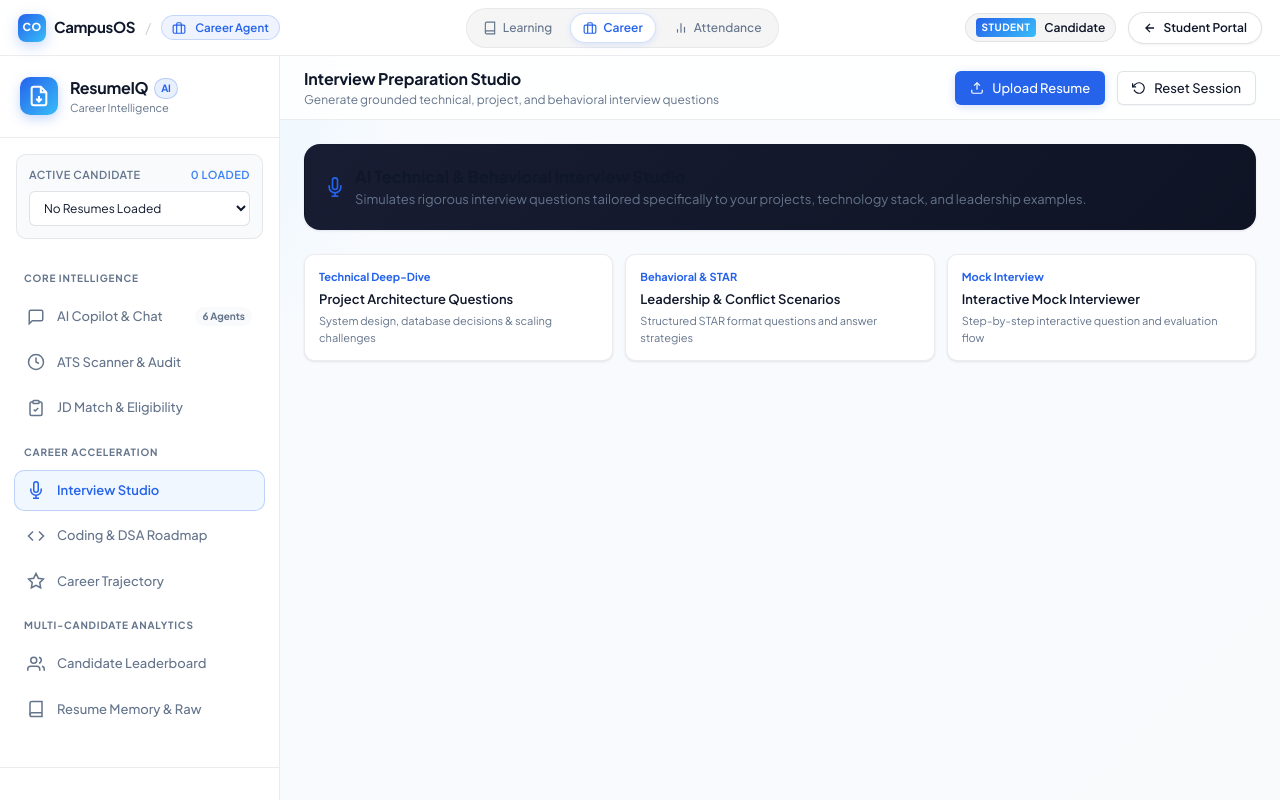
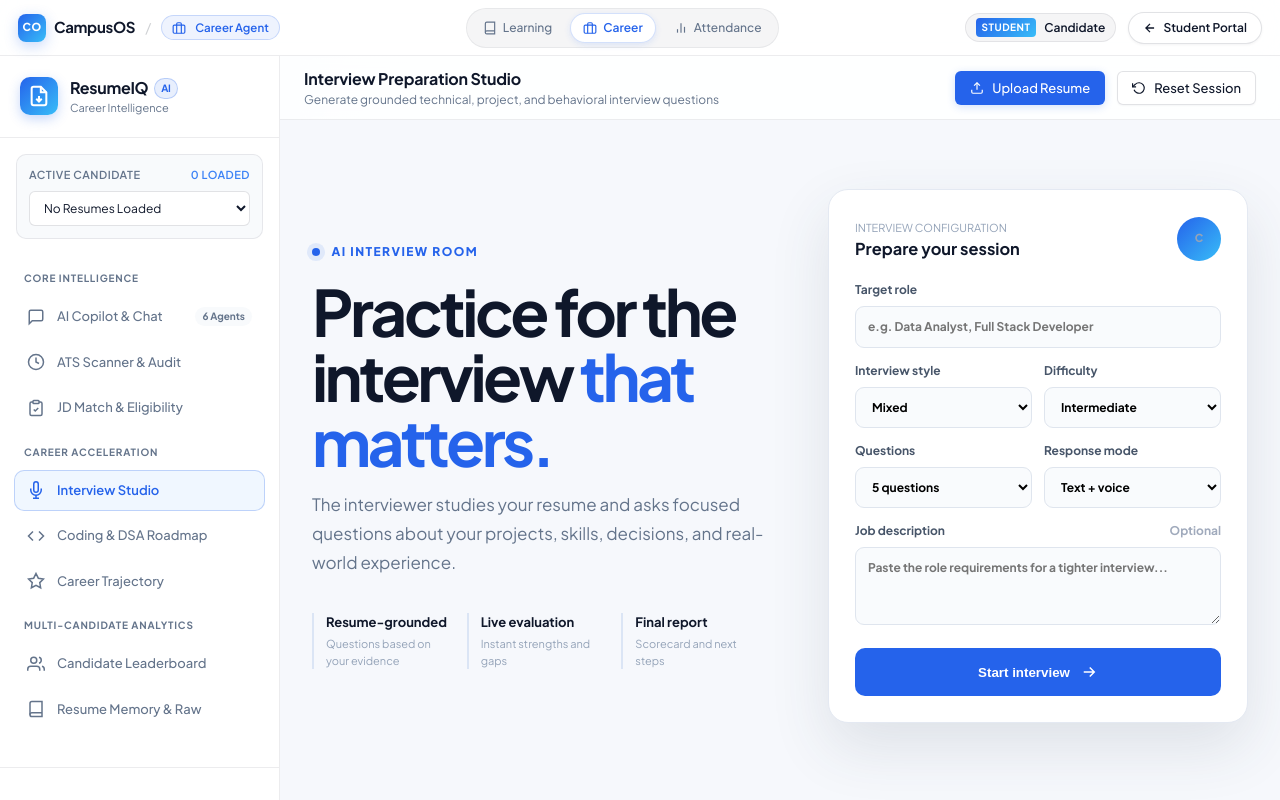
Before and after one commit to omkar3311/campusOS, a plain HTML site: page resume_agent/web/templates/index.html in a window 1280 px wide. Both pictures are taken after a click on the link "Interview Studio". Drawn offline with nearby package versions, Linux system fonts and the light colour scheme; files that its build step writes are made by us from their sources; no server answers; files whose address does not match are found by name.

Commit message:
INT : html for interview section

```diff
--- a/resume_agent/web/templates/index.html
+++ b/resume_agent/web/templates/index.html
@@ -515,41 +515,79 @@
          VIEW 4: Technical & Behavioral Interview Prep
          ======================================================================== -->
     <div class="view-container" id="view-interview">
-      <div class="dashboard-grid">
-        <div class="saas-card" style="background: linear-gradient(135deg, #181d33 0%, #0e1424 100%);">
-          <div class="card-title-group">
-            <svg width="24" height="24" viewBox="0 0 24 24" fill="none" stroke="currentColor" stroke-width="2">
-              <path d="M12 1a3 3 0 0 0-3 3v8a3 3 0 0 0 6 0V4a3 3 0 0 0-3-3z"></path>
-              <path d="M19 10v2a7 7 0 0 1-14 0v-2"></path>
-              <line x1="12" y1="19" x2="12" y2="23"></line>
-              <line x1="8" y1="23" x2="16" y2="23"></line>
-            </svg>
-            <div>
-              <h3>AI Technical & Behavioral Interview Studio</h3>
-              <p style="color: var(--text-muted); font-size: 13px;">Simulates rigorous interview questions tailored specifically to your projects, technology stack, and leadership examples.</p>
+      <div class="interview-studio" id="interview-studio">
+        <section class="interview-setup" id="interview-setup">
+          <div class="interview-setup-copy">
+            <div class="interview-kicker"><span class="live-dot"></span> AI Interview Room</div>
+            <h2>Practice for the interview <span>that matters.</span></h2>
+            <p>The interviewer studies your resume and asks focused questions about your projects, skills, decisions, and real-world experience.</p>
+            <div class="interview-feature-row">
+              <div><strong>Resume-grounded</strong><span>Questions based on your evidence</span></div>
+              <div><strong>Live evaluation</strong><span>Instant strengths and gaps</span></div>
+              <div><strong>Final report</strong><span>Scorecard and next steps</span></div>
             </div>
           </div>
-        </div>
 
-        <div class="prompt-chips-grid" style="max-width: 100%;">
-          <div class="prompt-chip" onclick="triggerStudioPrompt('4', 'Generate 5 deep-dive technical questions about the architecture, choices, and tradeoffs in my resume projects.')">
-            <div class="chip-tag">Technical Deep-Dive</div>
-            <div class="chip-title">Project Architecture Questions</div>
-            <div class="chip-desc">System design, database decisions & scaling challenges</div>
+          <div class="interview-config-card">
+            <div class="config-heading">
+              <div><span>Interview configuration</span><h3>Prepare your session</h3></div>
+              <div class="config-avatar"><span id="interview-avatar-name">C</span></div>
+            </div>
+            <label>Target role
+              <input id="interview-role" type="text" placeholder="e.g. Data Analyst, Full Stack Developer">
+            </label>
+            <div class="config-grid">
+              <label>Interview style
+                <select id="interview-type"><option>Mixed</option><option>Technical</option><option>Behavioral</option><option>Project Deep-Dive</option></select>
+              </label>
+              <label>Difficulty
+                <select id="interview-difficulty"><option>Beginner</option><option selected>Intermediate</option><option>Advanced</option></select>
+              </label>
+            </div>
+            <div class="config-grid">
+              <label>Questions
+                <select id="interview-count"><option value="3">3 questions</option><option value="5" selected>5 questions</option><option value="8">8 questions</option></select>
+              </label>
+              <label>Response mode
+                <select id="interview-response-mode"><option value="text">Text + voice</option><option value="text_only">Text only</option></select>
+              </label>
+            </div>
+            <label>Job description <span class="optional-label">Optional</span>
+              <textarea id="interview-jd" rows="3" placeholder="Paste the role requirements for a tighter interview..."></textarea>
+            </label>
+            <button class="interview-start-btn" id="interview-start-btn"><span>Start interview</span><svg width="18" height="18" viewBox="0 0 24 24" fill="none" stroke="currentColor" stroke-width="2"><path d="M5 12h14M13 6l6 6-6 6"/></svg></button>
           </div>
+        </section>
 
-          <div class="prompt-chip" onclick="triggerStudioPrompt('4', 'Generate 4 STAR-method behavioral interview questions based on the team/leadership experience on my resume.')">
-            <div class="chip-tag">Behavioral & STAR</div>
-            <div class="chip-title">Leadership & Conflict Scenarios</div>
-            <div class="chip-desc">Structured STAR format questions and answer strategies</div>
+        <section class="interview-session hidden" id="interview-session">
+          <div class="interview-session-header">
+            <div><span class="session-label">LIVE INTERVIEW</span><h3 id="interview-session-title">Interview for your target role</h3></div>
+            <div class="interview-session-actions"><span id="interview-progress-label">Question 1 of 5</span><button id="interview-end-btn" class="interview-end-btn">End session</button></div>
           </div>
+          <div class="interview-progress-track"><div id="interview-progress-bar"></div></div>
 
-          <div class="prompt-chip" onclick="triggerStudioPrompt('4', 'Conduct a mock interview: Ask me 1 challenging question about my strongest skills and evaluate my answers.')">
-            <div class="chip-tag">Mock Interview</div>
-            <div class="chip-title">Interactive Mock Interviewer</div>
-            <div class="chip-desc">Step-by-step interactive question and evaluation flow</div>
+          <div class="interview-room">
+            <aside class="interviewer-panel">
+              <div class="interviewer-avatar"><span>AI</span><div class="avatar-pulse"></div></div>
+              <div><strong>CampusOS Interviewer</strong><span>Career intelligence</span></div>
+              <div class="resume-focus"><span>Resume in focus</span><strong id="interview-active-resume">—</strong></div>
+            </aside>
+
+            <main class="question-panel">
+              <div class="question-meta"><span class="question-category" id="interview-question-category">Technical</span><div class="timer-chip"><svg width="14" height="14" viewBox="0 0 24 24" fill="none" stroke="currentColor" stroke-width="2"><circle cx="12" cy="12" r="9"/><path d="M12 7v5l3 2"/></svg><span id="interview-timer">01:00</span></div></div>
+              <div class="question-focus" id="interview-question-focus">Technical confidence</div>
+              <h2 id="interview-question-text">Preparing your first resume-grounded question...</h2>
+
+              <div class="answer-box">
+                <textarea id="interview-answer" rows="7" placeholder="Structure your answer clearly: context, your action, and the measurable result..."></textarea>
+                <div class="answer-toolbar"><button id="interview-voice-btn" class="voice-btn"><svg width="16" height="16" viewBox="0 0 24 24" fill="none" stroke="currentColor" stroke-width="2"><path d="M12 1a3 3 0 0 0-3 3v8a3 3 0 0 0 6 0V4a3 3 0 0 0-3-3z"/><path d="M19 10v2a7 7 0 0 1-14 0v-2"/></svg><span>Use microphone</span></button><span id="interview-word-count">0 words</span><button id="interview-submit-btn" class="submit-answer-btn">Submit answer <svg width="16" height="16" viewBox="0 0 24 24" fill="none" stroke="currentColor" stroke-width="2"><path d="M5 12h14M13 6l6 6-6 6"/></svg></button></div>
+              </div>
+              <div class="answer-feedback hidden" id="interview-answer-feedback"></div>
+            </main>
           </div>
-        </div>
+        </section>
+
+        <section class="interview-report hidden" id="interview-report"></section>
       </div>
     </div>
 
```
